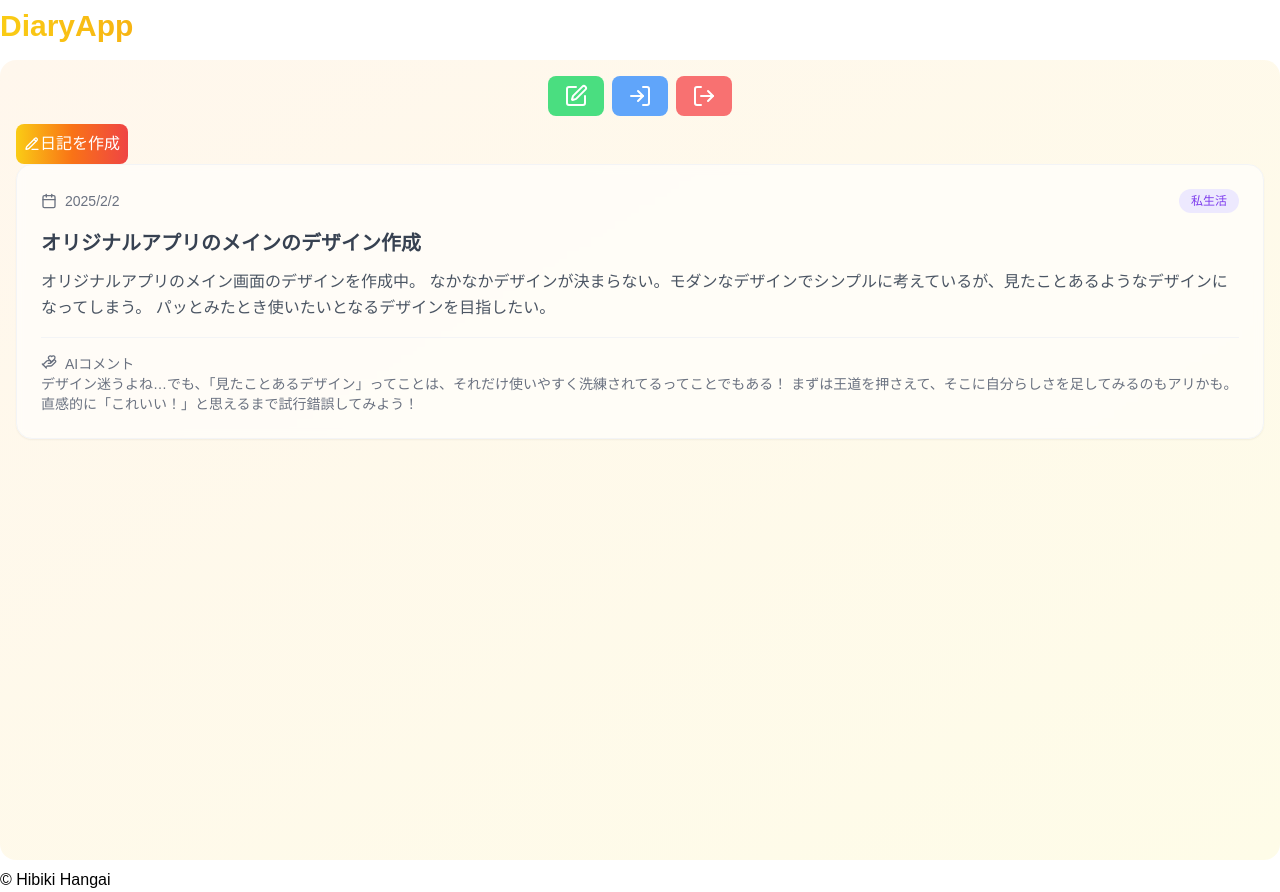
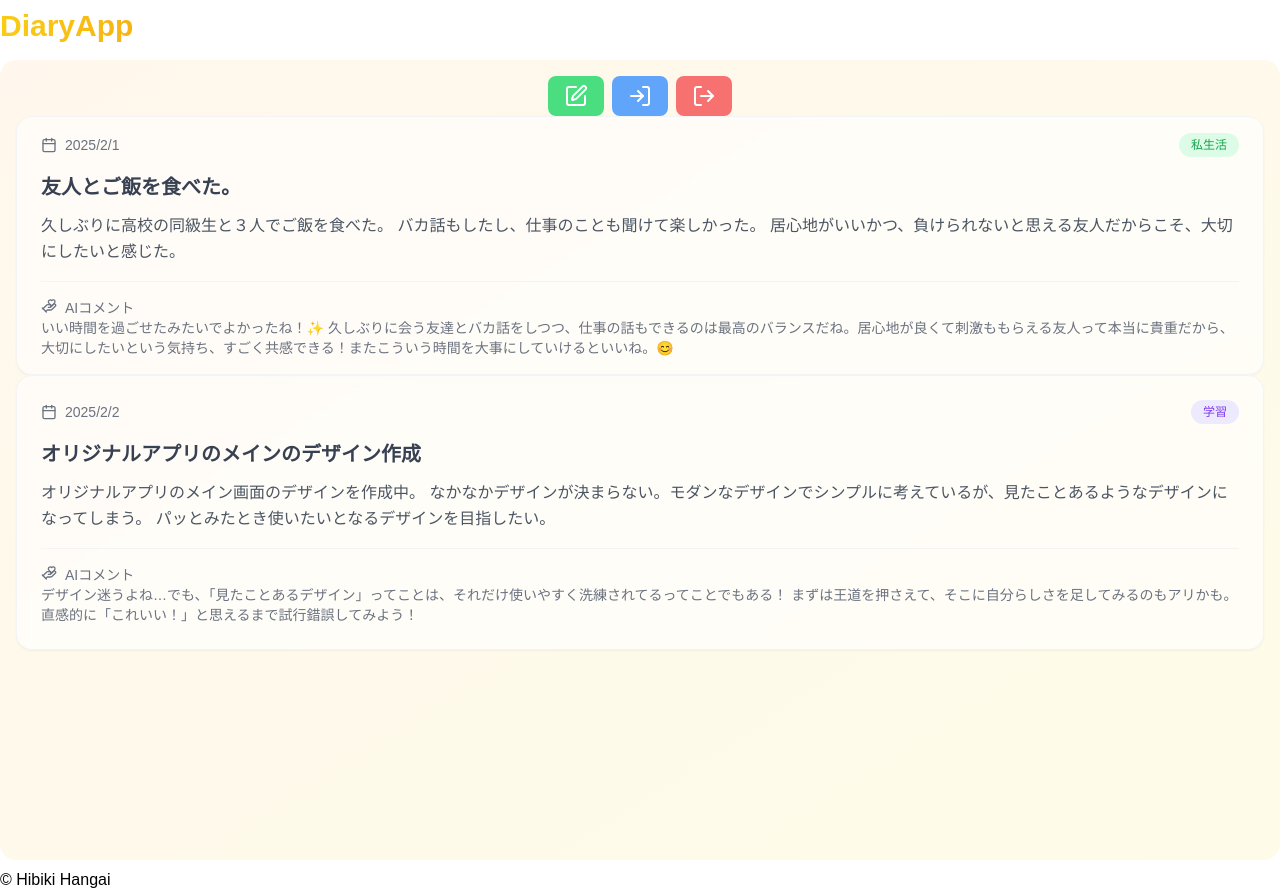
Before and after one commit to Biking1199/original-app, a Next.js app: page / in a window 1280 px wide. Built offline with nearby package versions, Linux system fonts and the light colour scheme.

Commit message:
🚧 メインページの日記作成ボタンでエラー発生中

```diff
--- a/app/page.tsx
+++ b/app/page.tsx
@@ -5,9 +5,11 @@ import { useEffect, useState } from 'react';
 import Link from 'next/link';
 import { Diary } from './types/diary';
 import { Calendar, HandHeart, PencilLine, LogIn, LogOut, SquarePen } from 'lucide-react';
+import { useRouter } from 'next/router';
 
 
 export default function Home() {
+  const router = useRouter();
   // const [diaries, setDiaries] = useState<Diary[]>([]);
 
   // useEffect(() => {
@@ -27,23 +29,61 @@ export default function Home() {
   return (
     <div className="container mx-auto p-4 min-h-screen bg-gradient-to-br from-orange-50 to-yellow-50 rounded-2xl">
       <div className='flex items-center space-x-2 justify-center'>
-      <button className='py-2 px-4 rounded-lg font-semibold transition-all bg-green-400 text-white'>
-          <SquarePen/>
-        </button>
-        <button className='py-2 px-4 rounded-lg font-semibold transition-all bg-blue-400 text-white'>
-          <LogIn/>
-        </button>
+        <Link href={"/auth/sign-up"}>
+          <button  className='py-2 px-4 rounded-lg font-semibold transition-all bg-green-400 text-white'>
+            <SquarePen/>
+          </button>
+        </Link>
+        <Link href={"/auth/sign-in"}>
+          <button className='py-2 px-4 rounded-lg font-semibold transition-all bg-blue-400 text-white'>
+            <LogIn/>
+          </button>
+        </Link>
+
         <button className='py-2 px-4 rounded-lg font-semibold transition-all bg-red-400 text-white'>
           <LogOut/>
         </button>
       </div>
 
-      <Link href="/diary/create">
-        <button className="p-2 mt-2 bg-gradient-to-r from-yellow-400 via-orange-500 to-red-500 hover:from-yellow-500 hover:via-orange-600 hover:to-red-600 text-white py-2 rounded-lg flex items-center">
+        {/* エラー発生中 => ()=>router.push("/diary/create") */}
+        {/* <button onClick={()=> router.push("/diary/create")} className="p-2 mt-2 bg-gradient-to-r from-yellow-400 via-orange-500 to-red-500 hover:from-yellow-500 hover:via-orange-600 hover:to-red-600 text-white py-2 rounded-lg flex items-center">
           <PencilLine className="w-4 h-4"/>
           日記を作成
-        </button>
-      </Link>
+        </button> */}
+
+
+      <article className="group bg-white/60 backdrop-blur-sm rounded-2xl p-6 shadow-sm hover:shadow-md transition-all duration-300 border border-gray-100 py-4">
+        <div className="flex items-center justify-between mb-4">
+          <div className="flex items-center space-x-2 text-gray-500">
+            <Calendar className="w-4 h-4" />
+            <span className="text-sm">
+              2025/2/1
+            </span>
+          </div>
+          <div className="flex items-center space-x-2">
+            <span className="inline-block px-3 py-1 text-xs rounded-full bg-green-100 text-green-600">
+              私生活
+            </span>
+          </div>
+        </div>
+        <h2 className="text-xl font-bold text-gray-700 group-hover:text-orange-500 transition-colors mb-3">
+          友人とご飯を食べた。
+        </h2>
+        <p className="text-gray-600 leading-relaxed line-clamp-3">
+        久しぶりに高校の同級生と３人でご飯を食べた。
+        バカ話もしたし、仕事のことも聞けて楽しかった。
+        居心地がいいかつ、負けられないと思える友人だからこそ、大切にしたいと感じた。
+        </p>
+        <div className="mt-4 pt-4 border-t border-gray-100 items-center justify-between text-sm text-gray-500">
+          <div className='flex space-x-2'>
+            <HandHeart className='w-4 h-4'/>
+            <span>AIコメント</span>
+          </div>
+          <p>
+          いい時間を過ごせたみたいでよかったね！✨ 久しぶりに会う友達とバカ話をしつつ、仕事の話もできるのは最高のバランスだね。居心地が良くて刺激ももらえる友人って本当に貴重だから、大切にしたいという気持ち、すごく共感できる！またこういう時間を大事にしていけるといいね。😊
+          </p>
+        </div>
+      </article>
 
       <article className="group bg-white/60 backdrop-blur-sm rounded-2xl p-6 shadow-sm hover:shadow-md transition-all duration-300 border border-gray-100">
         <div className="flex items-center justify-between mb-4">
@@ -55,7 +95,7 @@ export default function Home() {
           </div>
           <div className="flex items-center space-x-2">
             <span className="inline-block px-3 py-1 text-xs rounded-full bg-violet-100 text-violet-600">
-              私生活
+              学習
             </span>
           </div>
         </div>
@@ -81,6 +121,8 @@ export default function Home() {
       </article>
 
 
+
+
     </div>
   );
 }
```
